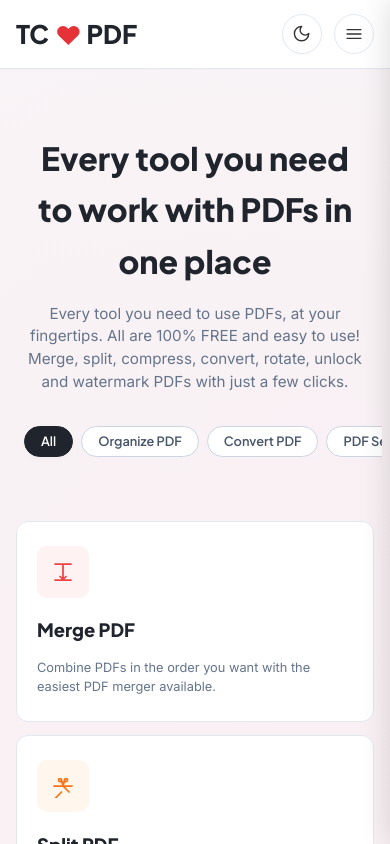
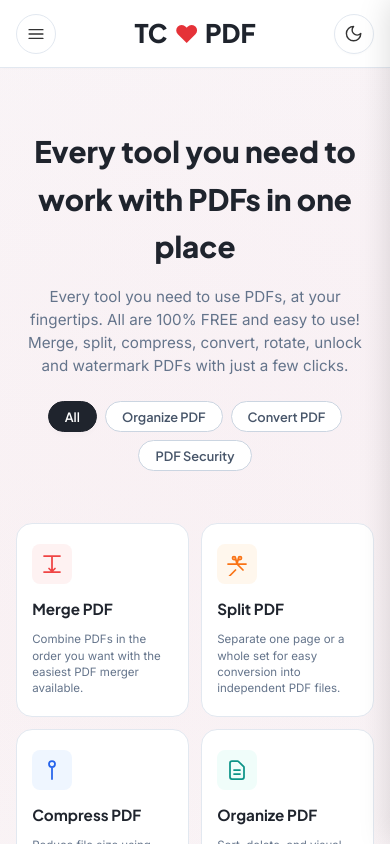
Before and after one commit to joifzeio/AeroPDF, a React (Vite) app: page /#/ in a window 390 px wide. Shown: the top 844 px of the page. Built offline with nearby package versions, Linux system fonts and the light colour scheme.

Commit message:
Align mobile layout exactly to the requested screenshot with left hamburger toggle, centered logo, centered multi-line wrapped pills, and 2-column tools grid

```diff
--- a/src/App.tsx
+++ b/src/App.tsx
@@ -42,10 +42,21 @@ export default function App() {
       <div className="app-container">
         {/* Global Header */}
         <header className="header">
-          <div style={{ display: 'flex', alignItems: 'center', gap: '2.5rem' }}>
+          <button
+            className="mobile-menu-toggle"
+            onClick={() => setMenuOpen(true)}
+            aria-label="Open navigation menu"
+            title="Open navigation menu"
+          >
+            <svg fill="none" viewBox="0 0 24 24" strokeWidth="1.75" stroke="currentColor" style={{ width: '1.25rem', height: '1.25rem' }}>
+              <path strokeLinecap="round" strokeLinejoin="round" d="M3.75 6.75h16.5M3.75 12h16.5m-16.5 5.25h16.5" />
+            </svg>
+          </button>
+
           <Link to="/" className="logo">
             TC<span className="logo-heart">♥</span>PDF
           </Link>
+
           <nav className="nav-links">
             <Link to="/merge-pdf" className="nav-link">Merge PDF</Link>
             <Link to="/split-pdf" className="nav-link">Split PDF</Link>
@@ -57,9 +68,7 @@ export default function App() {
               All PDF Tools <span style={{ fontSize: '0.65rem', marginLeft: '0.15rem' }}>▼</span>
             </Link>
           </nav>
-          </div>
 
-          <div style={{ display: 'flex', alignItems: 'center', gap: '0.75rem' }}>
           <button
             className="theme-toggle-btn"
             onClick={toggleTheme}
@@ -77,18 +86,6 @@ export default function App() {
               </svg>
             )}
           </button>
-
-            <button
-              className="mobile-menu-toggle"
-              onClick={() => setMenuOpen(true)}
-              aria-label="Open navigation menu"
-              title="Open navigation menu"
-            >
-              <svg fill="none" viewBox="0 0 24 24" strokeWidth="1.75" stroke="currentColor" style={{ width: '1.25rem', height: '1.25rem' }}>
-                <path strokeLinecap="round" strokeLinejoin="round" d="M3.75 6.75h16.5M3.75 12h16.5m-16.5 5.25h16.5" />
-              </svg>
-            </button>
-          </div>
         </header>
 
         {/* Mobile Navigation Drawer */}
--- a/src/index.css
+++ b/src/index.css
@@ -166,6 +166,8 @@ a {
   display: flex;
   gap: 1.75rem;
   align-items: center;
+  margin-left: 2.5rem;
+  margin-right: auto;
 }
 
 /* Uppercase bold navigation text matching screenshot */
@@ -1207,18 +1209,33 @@ a {
 
 /* Comprehensive Media Query Overrides for High-Fidelity Mobile Experience */
 @media (max-width: 767px) {
-  /* Navigation hiding */
+  /* Flat header positioning matching screenshot */
+  .header {
+    position: relative;
+    padding: 0.85rem 1rem;
+    display: flex;
+    justify-content: space-between;
+    align-items: center;
+  }
+
   .nav-links {
     display: none;
   }
 
   .mobile-menu-toggle {
     display: flex;
+    order: 1;
   }
 
-  /* Padding alignments */
-  .header {
-    padding: 0.85rem 1rem;
+  .logo {
+    position: absolute;
+    left: 50%;
+    transform: translateX(-50%);
+    order: 2;
+  }
+
+  .theme-toggle-btn {
+    order: 3;
   }
 
   .main-content {
@@ -1227,11 +1244,11 @@ a {
 
   /* Hero Section elements scaling */
   .hero-section {
-    padding: 2.5rem 0.5rem 1.5rem 0.5rem;
+    padding: 2.25rem 0.5rem 1.25rem 0.5rem;
   }
 
   .hero-title {
-    font-size: 2rem;
+    font-size: 1.85rem;
     margin-bottom: 1rem;
   }
 
@@ -1240,45 +1257,60 @@ a {
     line-height: 1.5;
   }
 
-  /* Pill categories Touch Carousel horizontal scroll */
+  /* Pill categories wrapped & centered matching screenshot */
   .pills-container {
-    flex-wrap: nowrap;
-    overflow-x: auto;
-    justify-content: flex-start;
+    display: flex;
+    flex-wrap: wrap;
+    justify-content: center;
     gap: 0.5rem;
-    padding: 0.5rem 1rem;
-    margin: 1.5rem -1rem 1rem -1rem;
-    -webkit-overflow-scrolling: touch;
-    scrollbar-width: none;
-  }
-
-  .pills-container::-webkit-scrollbar {
-    display: none;
+    padding: 0 0.5rem;
+    margin: 1.5rem auto 1rem auto;
   }
 
   .pill-btn {
-    flex: 0 0 auto;
+    flex: 0 1 auto;
     font-size: 0.8rem;
     padding: 0.4rem 1rem;
+    border-radius: var(--radius-xl);
   }
 
-  /* Grid layouts */
+  /* 2-Column Grid Layout matching screenshot */
   .tools-grid-flat {
-    grid-template-columns: 1fr;
-    gap: 0.85rem;
+    display: grid;
+    grid-template-columns: repeat(2, 1fr);
+    gap: 0.75rem;
+    margin-top: 1rem;
+    width: 100%;
   }
 
   .tool-card-flat {
-    padding: 1.5rem 1.25rem;
-    border-radius: var(--radius-md);
+    padding: 1.25rem 0.95rem;
+    border-radius: var(--radius-lg);
+    gap: 0.65rem;
+    align-items: flex-start;
+  }
+
+  .card-icon-box {
+    width: 2.5rem;
+    height: 2.5rem;
+    border-radius: 8px;
+    margin-bottom: 0.15rem;
+  }
+
+  .card-icon-box svg {
+    width: 1.25rem;
+    height: 1.25rem;
   }
 
   .tool-card-title {
-    font-size: 1.15rem;
+    font-size: 0.95rem;
+    font-weight: 700;
   }
 
   .tool-card-desc {
-    font-size: 0.8rem;
+    font-size: 0.72rem;
+    line-height: 1.4;
+    color: var(--text-muted);
   }
 
   /* Dropzone controls scaling */
```
Lines whose indentation alone changed are shown as unchanged.
